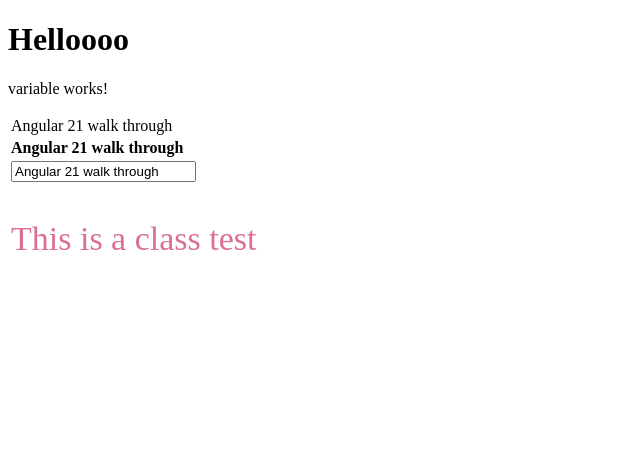
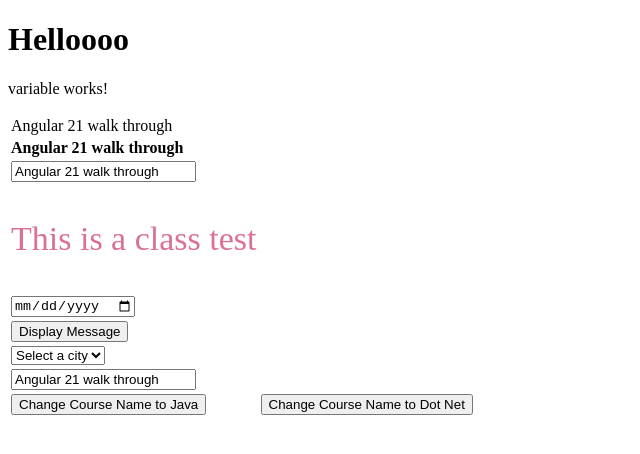
Before and after one commit to beattris/ng21_walkthrough, an Angular app: page / in a window 1280 px wide. Shown: the top 454 px of the page, without its empty margins (0-640 px from the left). Built offline with nearby package versions, Linux system fonts and the light colour scheme.

Commit message:
modified the src folder

```diff
--- a/src/app/Components/data-binding/data-binding.html
+++ b/src/app/Components/data-binding/data-binding.html
@@ -20,5 +20,42 @@
         <p [class]="className">This is a class test</p>
       </td>
     </tr>
+     <tr>
+      <td>
+        <input [type]="inputType">
+      </td>
+    </tr>
+     <tr>
+      <td>
+        <!-- USING EVENT BINDING (()) -->
+        <button (click)="showMessage()">Display Message</button>
+      </td>
+    </tr>
+     <tr>
+      <td>
+        <!-- USING EVENT BINDING (()) FOR STATE CHANGES-->
+        <select (change)="onStateChanged()">
+          <option value="" disabled selected>Select a city</option>
+          <option value="Aba">Aba</option>
+          <option value="Ph">Ph</option>
+          <option value="Abj">Abj</option>
+        </select>
+      </td>
+    </tr>
+    <!-- USING TWO WAY DATABINDING [()] -->
+      <tr>
+      <td>
+        <input type="text" [(ngModel)]="courseName">
+      </td>
+    </tr>
+    <!-- PASSING VALUE TO FXN -->
+      <tr>
+      <td>
+        <button (click)="onChangeCourseName('Java')">Change Course Name to Java</button>
+      </td>
+      <td>
+        <button (click)="onChangeCourseName('dot net')">Change Course Name to Dot Net</button>
+      </td>
+    </tr>
   </tbody>
 </table>
--- a/src/app/Components/data-binding/data-binding.ts
+++ b/src/app/Components/data-binding/data-binding.ts
@@ -1,8 +1,9 @@
 import { Component } from '@angular/core';
+import { FormsModule } from '@angular/forms';
 
 @Component({
   selector: 'app-data-binding',
-  imports: [],
+  imports: [FormsModule],
   templateUrl: './data-binding.html',
   styleUrl: './data-binding.css',
 })
@@ -10,8 +11,24 @@
   // DATA BINDING IS SIMPLY HOW WE BOUND THE DATA IN A TS
   // CLASS TO UNTO THE UI.
 
-  courseName = "Angular 21 walk through"
+  courseName = 'Angular 21 walk through';
 
   // STORING AND USING CLASSNAMES FROM THE TS FILE
-  className = "primary"
+  className = 'primary';
+
+  inputType = 'date';
+
+  // FUNCTIONS CREATION
+  showMessage() {
+    alert('Welcome User');
+  }
+
+  onStateChanged() {
+    alert('Option changed');
+  }
+
+  // CREATING FXNS VALUES CAN BE PASSED TO
+  onChangeCourseName(text:string) {
+    this.courseName = text;
+  };
 }
```
